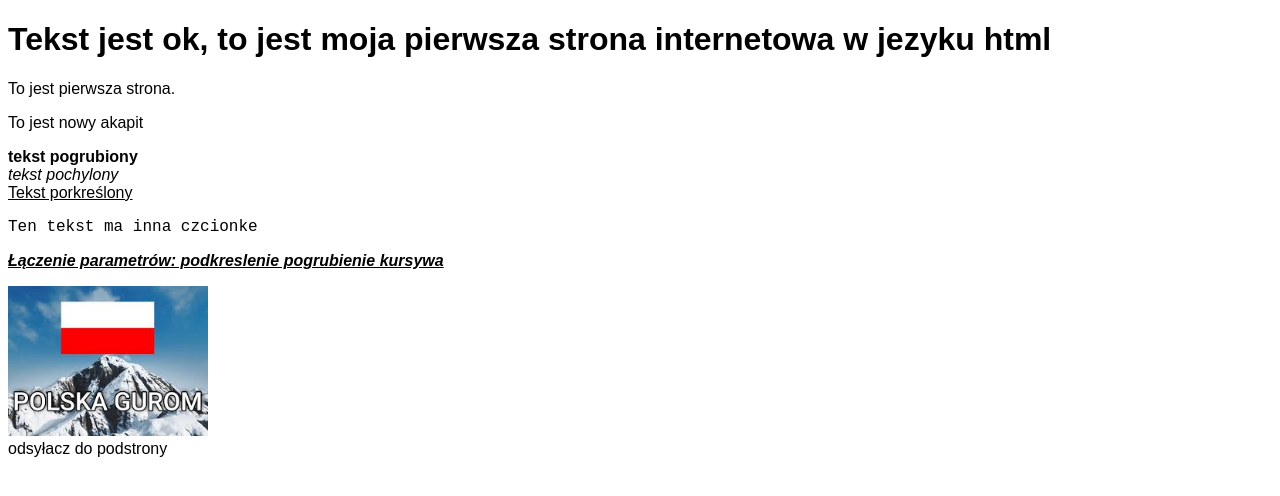
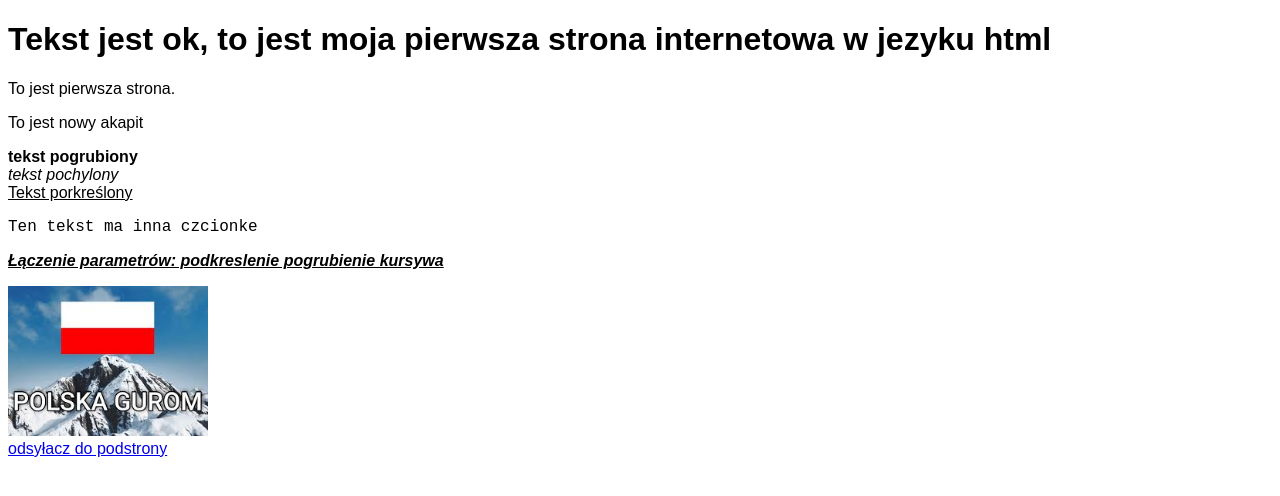
Before and after one commit to marlenawojcik/Zajecia-2-HTML-CSS, a plain HTML site: page index.html in a window 1280 px wide. Drawn offline with Linux system fonts and the light colour scheme.

Commit message:
zmiana miejsca folderu

```diff
--- a/index.html
+++ b/index.html
@@ -23,7 +23,8 @@
     <p style="font-family:'Courier New',monospace;">Ten tekst ma inna czcionke</p>
     <p><b><i><span class="underline">Łączenie parametrów: podkreslenie pogrubienie kursywa</span></i></b></p>
     <img src="images/polska.jpg" alt="Przykładowy obrazek" width="200" height="150"><br>
-    <a hrew="subpage.html">odsyłacz do podstrony</a>
+    <a href="subpage.html">odsyłacz do podstrony</a>
+    <a hrew
 
 </body>
 </html>
```
Also changed, not shown: subpage.html (renamed from images/subpage.html).
